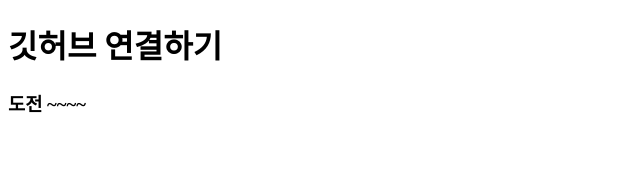
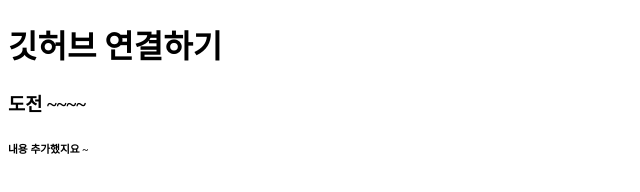
Before and after one commit to heemin1008/heemin, a plain HTML site: page index.html in a window 1280 px wide. Shown: the full height of the page, 0-640 px from the left. Drawn offline with Linux system fonts and the light colour scheme.

Commit message:
second commit

```diff
--- a/index.html
+++ b/index.html
@@ -10,5 +10,7 @@
 <body>
     <h1>깃허브 연결하기</h1>
     <h3>도전 ~~~~</h3>
+
+    <h6>내용 추가했지요 ~</h6>
 </body>
 </html>
```
